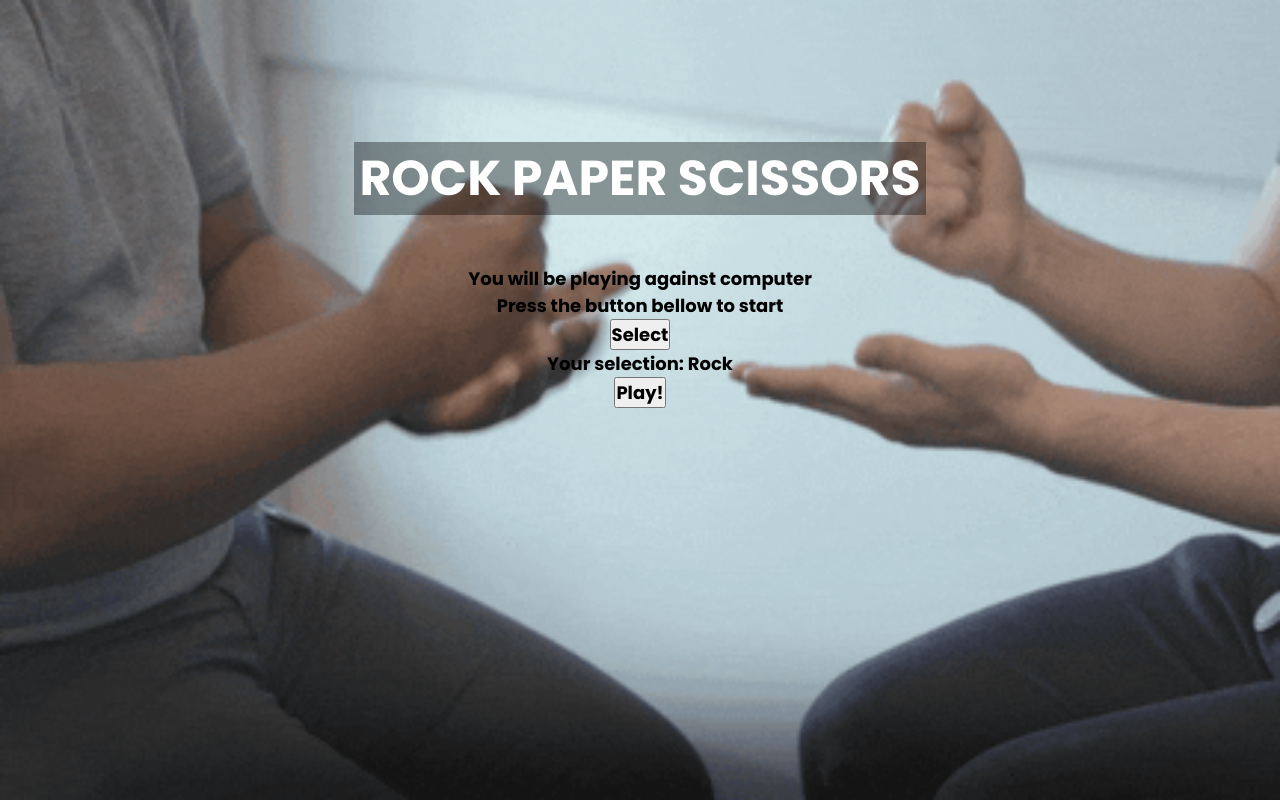
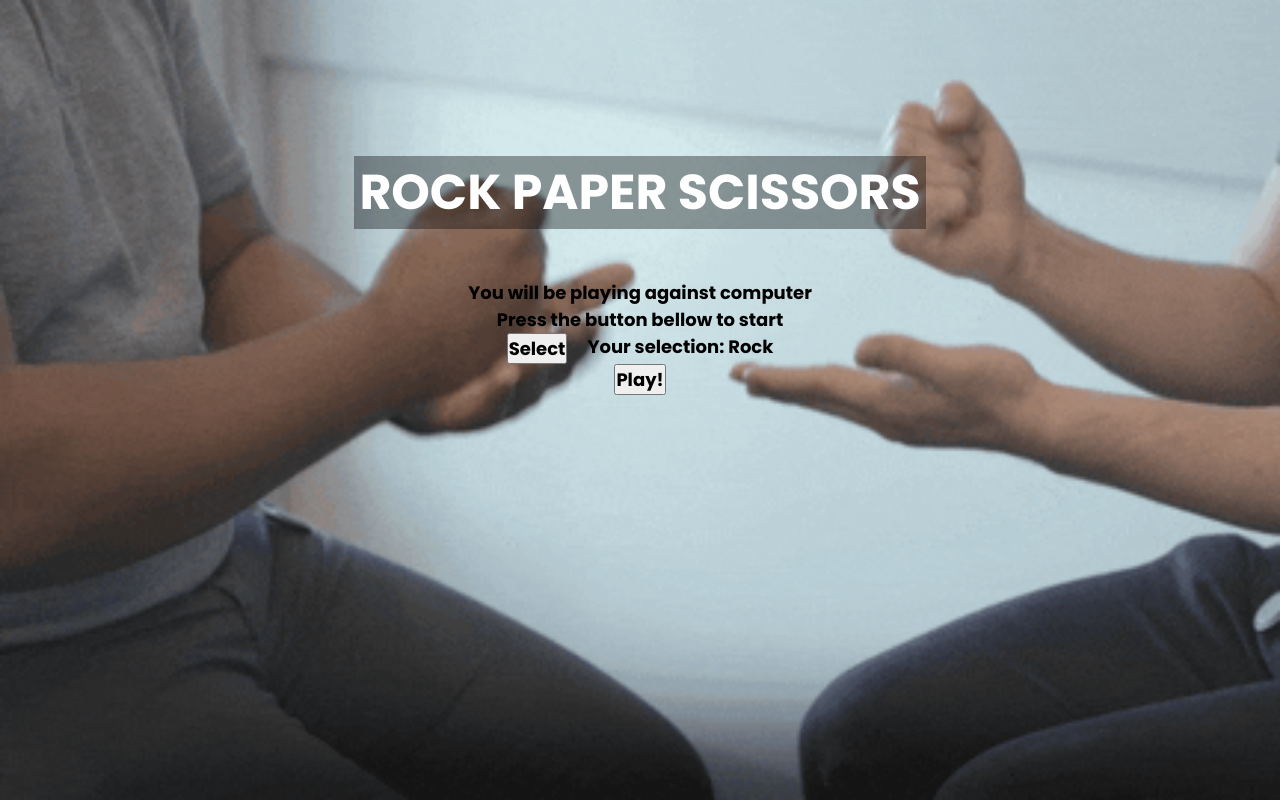
Before and after one commit to aldask/rock-paper-scissors, a React (Create React App) app: page / in a window 1280 px wide. Built offline with nearby package versions, Linux system fonts and the light colour scheme.

Commit message:
just a bit

```diff
--- a/src/index.css
+++ b/src/index.css
@@ -27,3 +27,8 @@
   font-size: 49px;
   margin-bottom: 50px;
 }
+.buttonsBox {
+  display: flex;
+  flex-direction: row;
+  gap: 20px;
+}
```
